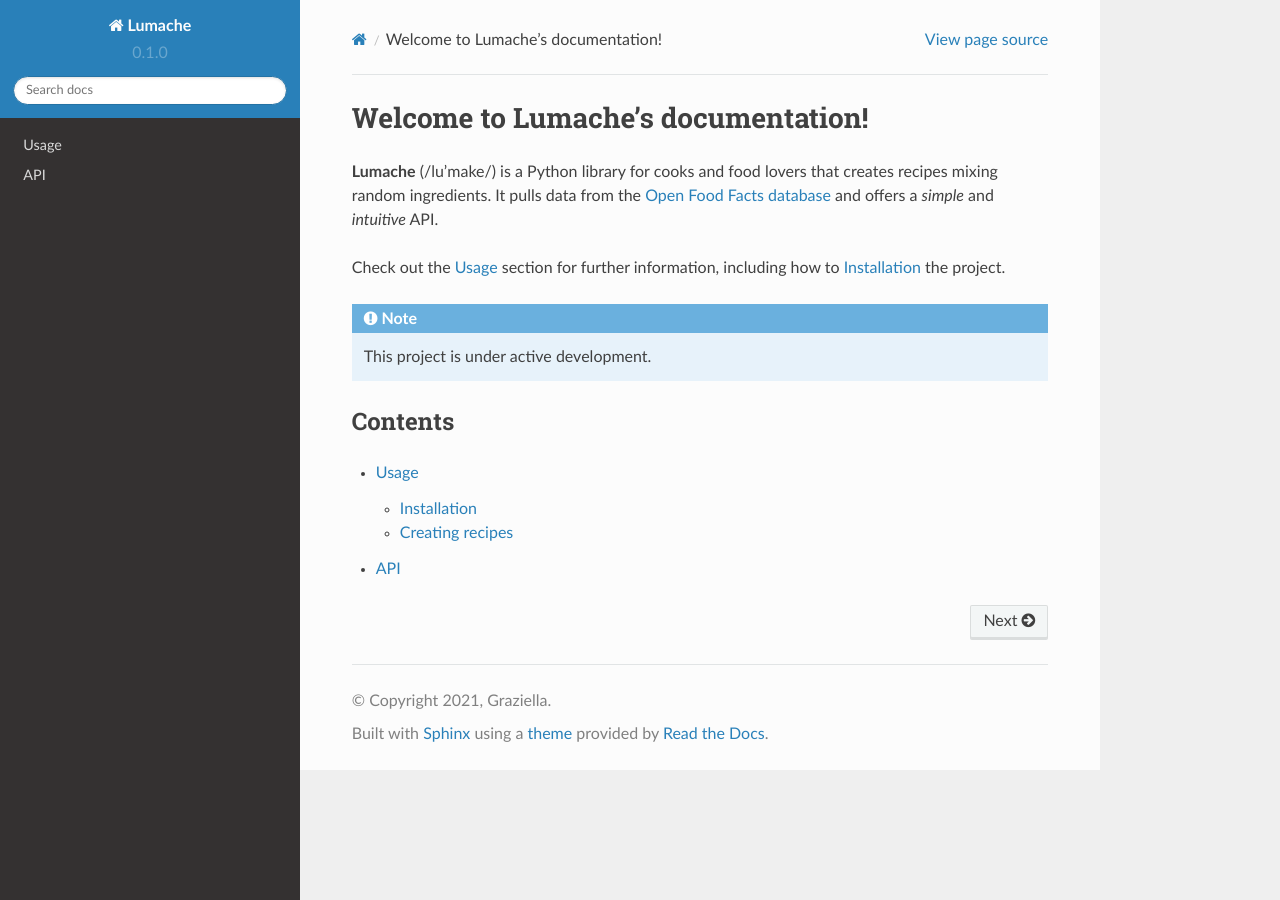
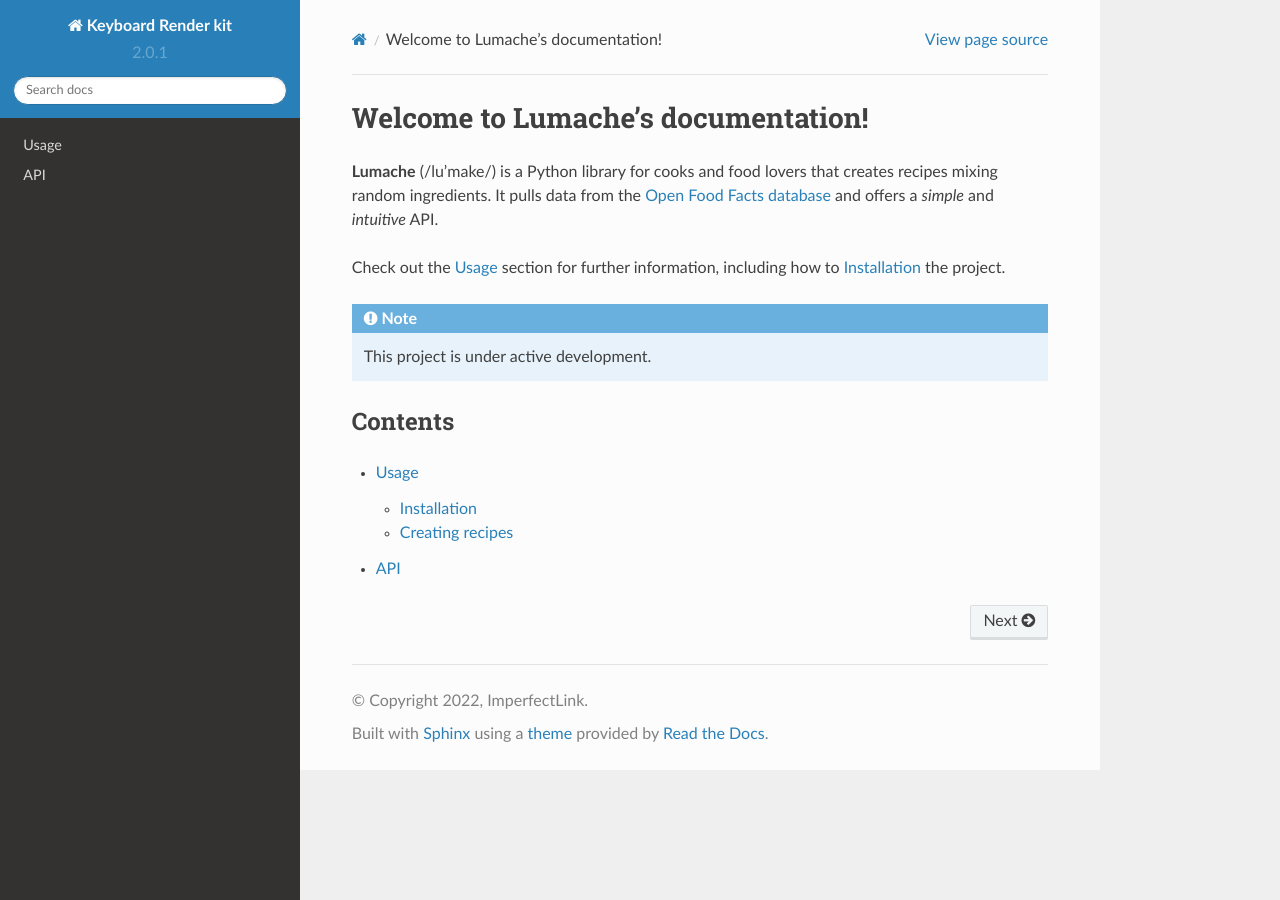
Before and after one commit to imperfectlink/KeyboardRenderKit, a Sphinx documentation site: the page built from docs/source/index.rst, in a window 1280 px wide. Built offline with Sphinx 7.4.7 and the Read the Docs theme 2.0.0, drawn with Linux system fonts in a browser that asks for light colours.

Commit message:
Update conf.py

```diff
--- a/docs/source/conf.py
+++ b/docs/source/conf.py
@@ -2,12 +2,12 @@
 
 # -- Project information
 
-project = 'Lumache'
-copyright = '2021, Graziella'
-author = 'Graziella'
+project = 'Keyboard Render kit'
+copyright = '2022, ImperfectLink'
+author = 'ImperfectLink'
 
-release = '0.1'
-version = '0.1.0'
+release = '2.0.1'
+version = '2.0.1'
 
 # -- General configuration
 
```
